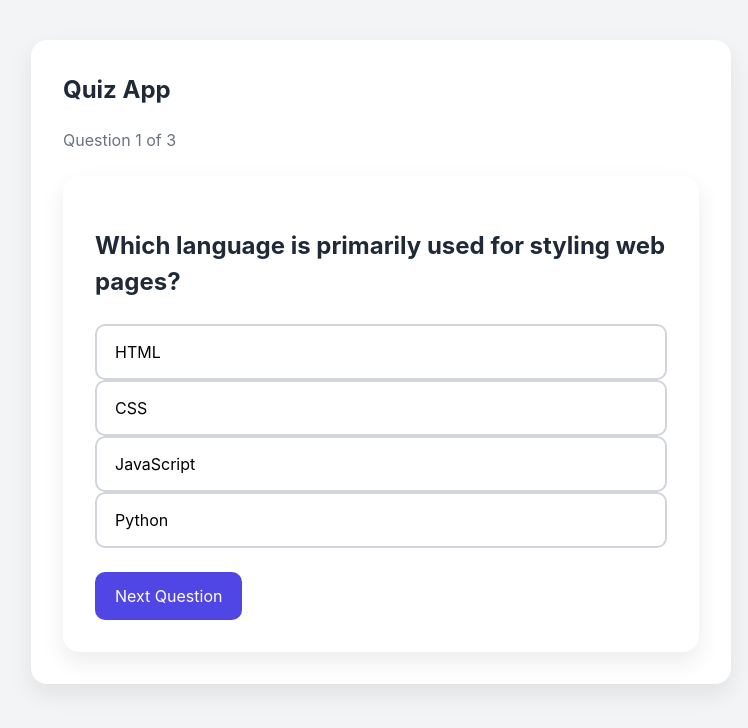
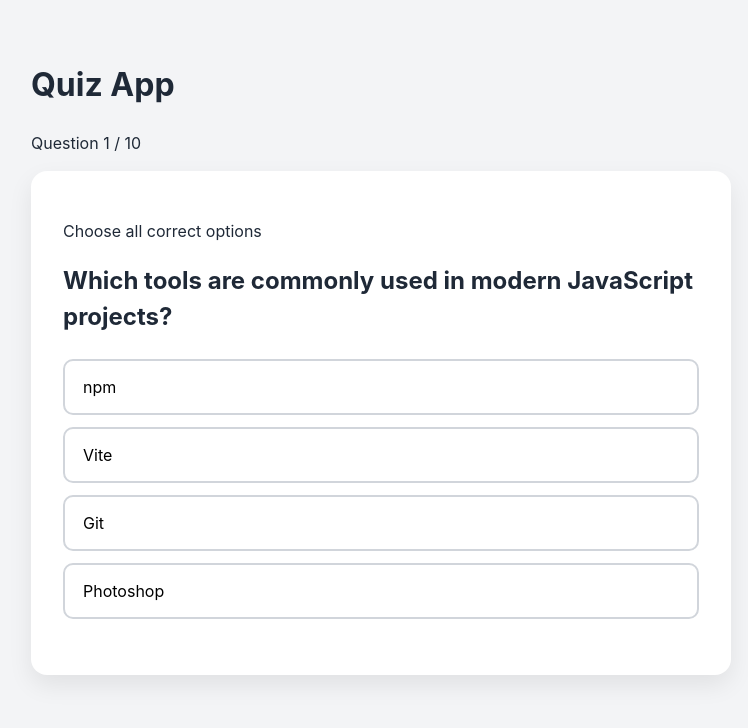
Before and after one commit to mykytapilec/quiz-app, a React (Vite) app: page / in a window 1280 px wide. Shown: the top 728 px of the page, without its empty margins (259-1007 px from the left). Built offline with nearby package versions, Linux system fonts and the light colour scheme.

Commit message:
feat: improve quiz interaction flow and randomize questions

```diff
--- a/src/App.tsx
+++ b/src/App.tsx
@@ -6,39 +6,47 @@ function App() {
   const {
     currentQuestion,
     currentQuestionIndex,
-    selectedAnswer,
-    score,
+    questions,
+    selectedAnswers,
+    wrongAnswers,
+    correctAnswers,
+    mistakes,
+    canProceed,
+    isFinished,
     selectAnswer,
     nextQuestion,
     restartQuiz,
-    isFinished,
-    totalQuestions,
   } = useQuiz();
 
   if (isFinished) {
     return (
-      <main>
-        <ResultScreen score={score} totalQuestions={totalQuestions} onRestart={restartQuiz} />
-      </main>
+      <ResultScreen
+        totalQuestions={questions.length}
+        correctAnswers={correctAnswers}
+        mistakes={mistakes}
+        onRestart={restartQuiz}
+      />
     );
   }
 
   return (
-    <main>
-      <section className="quiz-container">
+    <main className="app">
+      <div className="quiz-header">
         <h1>Quiz App</h1>
 
-        <p className="progress">
-          Question {currentQuestionIndex + 1} of {totalQuestions}
+        <p>
+          Question {currentQuestionIndex + 1} / {questions.length}
         </p>
+      </div>
 
-        <QuizQuestion
-          question={currentQuestion}
-          selectedAnswer={selectedAnswer}
-          onAnswerSelect={selectAnswer}
-          onNextQuestion={nextQuestion}
-        />
-      </section>
+      <QuizQuestion
+        question={currentQuestion}
+        selectedAnswers={selectedAnswers}
+        wrongAnswers={wrongAnswers}
+        canProceed={canProceed}
+        onAnswerSelect={selectAnswer}
+        onNextQuestion={nextQuestion}
+      />
     </main>
   );
 }
--- a/src/components/AnswerButton.tsx
+++ b/src/components/AnswerButton.tsx
@@ -1,19 +1,30 @@
+import type { MouseEventHandler } from 'react';
+
 interface AnswerButtonProps {
   text: string;
   isSelected: boolean;
-  isCorrect?: boolean;
-  onClick: () => void;
+  isCorrect: boolean;
+  isIncorrect: boolean;
+  onClick: MouseEventHandler<HTMLButtonElement>;
 }
 
-function AnswerButton({ text, isSelected, isCorrect, onClick }: AnswerButtonProps) {
-  let className = '';
+function AnswerButton({ text, isSelected, isCorrect, isIncorrect, onClick }: AnswerButtonProps) {
+  let className = 'answer-button';
 
-  if (isSelected) {
-    className = isCorrect ? 'correct' : 'incorrect';
+  if (isCorrect) {
+    className += ' correct';
+  }
+
+  if (isIncorrect) {
+    className += ' incorrect';
+  }
+
+  if (isSelected && !isCorrect) {
+    className += ' selected';
   }
 
   return (
-    <button type="button" className={`answer-button ${className}`} onClick={onClick}>
+    <button className={className} type="button" onClick={onClick}>
       {text}
     </button>
   );
--- a/src/components/QuizQuestion.tsx
+++ b/src/components/QuizQuestion.tsx
@@ -1,38 +1,83 @@
+import { useEffect, useState } from 'react';
 import AnswerButton from './AnswerButton';
 import type { QuizQuestion as QuizQuestionType } from '../types/quiz';
 
 interface QuizQuestionProps {
   question: QuizQuestionType;
-  selectedAnswer?: string;
+  selectedAnswers: string[];
+  wrongAnswers: string[];
+  canProceed: boolean;
   onAnswerSelect: (answerId: string) => void;
   onNextQuestion: () => void;
 }
 
 function QuizQuestion({
   question,
-  selectedAnswer,
+  selectedAnswers,
+  wrongAnswers,
+  canProceed,
   onAnswerSelect,
   onNextQuestion,
 }: QuizQuestionProps) {
+  const [showTooltip, setShowTooltip] = useState(false);
+
+  useEffect(() => {
+    if (!showTooltip) {
+      return;
+    }
+
+    const timer = setTimeout(() => {
+      setShowTooltip(false);
+    }, 1000);
+
+    return () => clearTimeout(timer);
+  }, [showTooltip]);
+
+  const handleNextClick = () => {
+    if (!canProceed) {
+      setShowTooltip(true);
+      return;
+    }
+
+    onNextQuestion();
+  };
+
   return (
     <section className="quiz-container">
+      {question.type === 'multiple' && <p className="question-hint">Choose all correct options</p>}
+
       <h2 className="question-title">{question.question}</h2>
 
-      <div>
-        {question.options.map((option) => (
+      <div className="answers-container">
+        {question.options.map((option) => {
+          const isSelected = selectedAnswers.includes(option.id);
+
+          const isCorrect = isSelected && question.correctAnswerIds.includes(option.id);
+
+          const isIncorrect = wrongAnswers.includes(option.id);
+
+          return (
             <AnswerButton
               key={option.id}
               text={option.text}
-            isSelected={selectedAnswer === option.id}
-            isCorrect={question.correctAnswerId === option.id}
+              isSelected={isSelected}
+              isCorrect={isCorrect}
+              isIncorrect={isIncorrect}
               onClick={() => onAnswerSelect(option.id)}
             />
-        ))}
+          );
+        })}
       </div>
 
-      <button className="next-button" type="button" onClick={onNextQuestion}>
+      <div className="next-button-wrapper">
+        {canProceed && (
+          <button className="next-button" type="button" onClick={handleNextClick}>
             Next Question
           </button>
+        )}
+
+        {showTooltip && <span className="next-tooltip">Find all correct answers first.</span>}
+      </div>
     </section>
   );
 }
--- a/src/components/ResultScreen.tsx
+++ b/src/components/ResultScreen.tsx
@@ -1,21 +1,24 @@
 interface ResultScreenProps {
-  score: number;
   totalQuestions: number;
+  correctAnswers: number;
+  mistakes: number;
   onRestart: () => void;
 }
 
-function ResultScreen({ score, totalQuestions, onRestart }: ResultScreenProps) {
-  const percentage = Math.round((score / totalQuestions) * 100);
+function ResultScreen({ totalQuestions, correctAnswers, mistakes, onRestart }: ResultScreenProps) {
+  const accuracy = Math.round((correctAnswers / totalQuestions) * 100);
 
   return (
     <section className="result-container">
-      <h1>Quiz Completed</h1>
+      <h1>Quiz completed!</h1>
 
       <p>
-        Your score: {score} / {totalQuestions}
+        Score: {correctAnswers} / {totalQuestions}
       </p>
 
-      <p>{percentage}% correct answers</p>
+      <p>Mistakes: {mistakes}</p>
+
+      <p>Accuracy: {accuracy}%</p>
 
       <button className="restart-button" type="button" onClick={onRestart}>
         Restart Quiz
--- a/src/data/questions.ts
+++ b/src/data/questions.ts
@@ -3,7 +3,8 @@ import type { QuizQuestion } from '../types/quiz';
 export const questions: QuizQuestion[] = [
   {
     id: 1,
-    question: 'Which language is primarily used for styling web pages?',
+    question: 'Which technology is primarily used to style web pages?',
+    type: 'single',
     options: [
       {
         id: 'a',
@@ -19,15 +20,111 @@ export const questions: QuizQuestion[] = [
       },
       {
         id: 'd',
+        text: 'SQL',
+      },
+    ],
+    correctAnswerIds: ['b'],
+  },
+  {
+    id: 2,
+    question: 'Which language is used to add interactivity to web pages?',
+    type: 'single',
+    options: [
+      {
+        id: 'a',
+        text: 'JavaScript',
+      },
+      {
+        id: 'b',
+        text: 'CSS',
+      },
+      {
+        id: 'c',
+        text: 'HTML',
+      },
+      {
+        id: 'd',
         text: 'Python',
       },
     ],
-    correctAnswerId: 'b',
+    correctAnswerIds: ['a'],
   },
   {
-    id: 2,
-    question:
-      'Which technology allows developers to build user interfaces with reusable components?',
+    id: 3,
+    question: 'Which library is used for building user interfaces?',
+    type: 'single',
+    options: [
+      {
+        id: 'a',
+        text: 'Express',
+      },
+      {
+        id: 'b',
+        text: 'React',
+      },
+      {
+        id: 'c',
+        text: 'MongoDB',
+      },
+      {
+        id: 'd',
+        text: 'Node.js',
+      },
+    ],
+    correctAnswerIds: ['b'],
+  },
+  {
+    id: 4,
+    question: 'What does HTML stand for?',
+    type: 'single',
+    options: [
+      {
+        id: 'a',
+        text: 'Hyper Text Markup Language',
+      },
+      {
+        id: 'b',
+        text: 'High Transfer Machine Language',
+      },
+      {
+        id: 'c',
+        text: 'Hyperlink Text Management Language',
+      },
+      {
+        id: 'd',
+        text: 'Home Tool Markup Language',
+      },
+    ],
+    correctAnswerIds: ['a'],
+  },
+  {
+    id: 5,
+    question: 'Which tool is commonly used to manage JavaScript packages?',
+    type: 'single',
+    options: [
+      {
+        id: 'a',
+        text: 'npm',
+      },
+      {
+        id: 'b',
+        text: 'Git',
+      },
+      {
+        id: 'c',
+        text: 'Docker',
+      },
+      {
+        id: 'd',
+        text: 'Vite',
+      },
+    ],
+    correctAnswerIds: ['a'],
+  },
+  {
+    id: 6,
+    question: 'Which tool is commonly used to create backend APIs with Node.js?',
+    type: 'single',
     options: [
       {
         id: 'a',
@@ -35,7 +132,103 @@ export const questions: QuizQuestion[] = [
       },
       {
         id: 'b',
-        text: 'Node.js',
+        text: 'Angular',
+      },
+      {
+        id: 'c',
+        text: 'Express',
+      },
+      {
+        id: 'd',
+        text: 'Vue',
+      },
+    ],
+    correctAnswerIds: ['c'],
+  },
+  {
+    id: 7,
+    question: 'Which command installs project dependencies from package.json?',
+    type: 'single',
+    options: [
+      {
+        id: 'a',
+        text: 'npm install',
+      },
+      {
+        id: 'b',
+        text: 'npm build',
+      },
+      {
+        id: 'c',
+        text: 'npm start',
+      },
+      {
+        id: 'd',
+        text: 'npm create',
+      },
+    ],
+    correctAnswerIds: ['a'],
+  },
+  {
+    id: 8,
+    question: 'Which version control system is most commonly used today?',
+    type: 'single',
+    options: [
+      {
+        id: 'a',
+        text: 'Git',
+      },
+      {
+        id: 'b',
+        text: 'SVN',
+      },
+      {
+        id: 'c',
+        text: 'FTP',
+      },
+      {
+        id: 'd',
+        text: 'SSH',
+      },
+    ],
+    correctAnswerIds: ['a'],
+  },
+  {
+    id: 9,
+    question: 'Which technologies are commonly used in frontend development?',
+    type: 'multiple',
+    options: [
+      {
+        id: 'a',
+        text: 'React',
+      },
+      {
+        id: 'b',
+        text: 'CSS',
+      },
+      {
+        id: 'c',
+        text: 'PostgreSQL',
+      },
+      {
+        id: 'd',
+        text: 'TypeScript',
+      },
+    ],
+    correctAnswerIds: ['a', 'b', 'd'],
+  },
+  {
+    id: 10,
+    question: 'Which tools are commonly used in modern JavaScript projects?',
+    type: 'multiple',
+    options: [
+      {
+        id: 'a',
+        text: 'npm',
+      },
+      {
+        id: 'b',
+        text: 'Vite',
       },
       {
         id: 'c',
@@ -43,32 +236,9 @@ export const questions: QuizQuestion[] = [
       },
       {
         id: 'd',
-        text: 'Docker',
+        text: 'Photoshop',
       },
     ],
-    correctAnswerId: 'a',
-  },
-  {
-    id: 3,
-    question: 'Which command is used to install project dependencies with npm?',
-    options: [
-      {
-        id: 'a',
-        text: 'npm start',
-      },
-      {
-        id: 'b',
-        text: 'npm install',
-      },
-      {
-        id: 'c',
-        text: 'npm build',
-      },
-      {
-        id: 'd',
-        text: 'npm create',
-      },
-    ],
-    correctAnswerId: 'b',
+    correctAnswerIds: ['a', 'b', 'c'],
   },
 ];
--- a/src/hooks/useQuiz.ts
+++ b/src/hooks/useQuiz.ts
@@ -1,54 +1,102 @@
 import { useState } from 'react';
-import { questions } from '../data/questions';
+import { questions as initialQuestions } from '../data/questions';
+
+function shuffleQuestions() {
+  return [...initialQuestions].sort(() => Math.random() - 0.5);
+}
 
 function useQuiz() {
+  const [questions, setQuestions] = useState(shuffleQuestions);
   const [currentQuestionIndex, setCurrentQuestionIndex] = useState(0);
-  const [selectedAnswers, setSelectedAnswers] = useState<Record<number, string>>({});
-  const [score, setScore] = useState(0);
+
+  const [selectedAnswers, setSelectedAnswers] = useState<string[]>([]);
+  const [wrongAnswers, setWrongAnswers] = useState<string[]>([]);
+
+  const [correctAnswers, setCorrectAnswers] = useState(0);
+  const [mistakes, setMistakes] = useState(0);
 
   const currentQuestion = questions[currentQuestionIndex];
 
-  const selectedAnswer = currentQuestion ? selectedAnswers[currentQuestion.id] : undefined;
+  const isFinished = currentQuestionIndex >= questions.length;
+
+  const canProceed =
+    currentQuestion &&
+    selectedAnswers.length === currentQuestion.correctAnswerIds.length &&
+    selectedAnswers.every((answerId) => currentQuestion.correctAnswerIds.includes(answerId));
 
   const selectAnswer = (answerId: string) => {
-    if (!currentQuestion || selectedAnswer) {
+    if (!currentQuestion) {
       return;
     }
 
-    const isCorrect = currentQuestion.correctAnswerId === answerId;
+    const isCorrect = currentQuestion.correctAnswerIds.includes(answerId);
 
-    setSelectedAnswers((previousAnswers) => ({
-      ...previousAnswers,
-      [currentQuestion.id]: answerId,
-    }));
+    if (!isCorrect) {
+      setMistakes((previous) => previous + 1);
 
-    if (isCorrect) {
-      setScore((previousScore) => previousScore + 1);
+      setWrongAnswers([answerId]);
+
+      setTimeout(() => {
+        setWrongAnswers([]);
+      }, 1000);
+
+      return;
     }
+
+    setSelectedAnswers((previous) => {
+      if (previous.includes(answerId)) {
+        return previous;
+      }
+
+      if (currentQuestion.type === 'single') {
+        return [answerId];
+      }
+
+      return [...previous, answerId];
+    });
   };
 
   const nextQuestion = () => {
-    setCurrentQuestionIndex((previousIndex) => previousIndex + 1);
+    if (!canProceed) {
+      return;
+    }
+
+    setCorrectAnswers((previous) => previous + 1);
+
+    setCurrentQuestionIndex((previous) => previous + 1);
+
+    setSelectedAnswers([]);
+    setWrongAnswers([]);
   };
 
   const restartQuiz = () => {
+    setQuestions(shuffleQuestions());
     setCurrentQuestionIndex(0);
-    setSelectedAnswers({});
-    setScore(0);
+
+    setSelectedAnswers([]);
+    setWrongAnswers([]);
+
+    setCorrectAnswers(0);
+    setMistakes(0);
   };
 
-  const isFinished = currentQuestionIndex >= questions.length;
-
   return {
+    questions,
     currentQuestion,
     currentQuestionIndex,
-    selectedAnswer,
-    score,
+
+    selectedAnswers,
+    wrongAnswers,
+
+    correctAnswers,
+    mistakes,
+
+    canProceed,
+    isFinished,
+
     selectAnswer,
     nextQuestion,
     restartQuiz,
-    isFinished,
-    totalQuestions: questions.length,
   };
 }
 
--- a/src/index.css
+++ b/src/index.css
@@ -101,3 +101,35 @@ main {
   margin-bottom: 24px;
   color: #6b7280;
 }
+
+.next-button-wrapper {
+  position: relative;
+  display: inline-block;
+}
+
+.next-tooltip {
+  position: absolute;
+  bottom: calc(100% + 8px);
+  left: 50%;
+  transform: translateX(-50%);
+  background: #dc2626;
+  color: white;
+  padding: 6px 10px;
+  border-radius: 6px;
+  font-size: 14px;
+  white-space: nowrap;
+}
+
+.answer-button.selected {
+  border-color: #2563eb;
+}
+
+.answer-button.correct {
+  background-color: #16a34a;
+  color: white;
+}
+
+.answer-button.incorrect {
+  background-color: #dc2626;
+  color: white;
+}
```
Also changed, not shown: src/types/quiz.ts (+6 -9 lines), 1 other file (tests, documents, lock files or other folders). Lines whose indentation alone changed are shown as unchanged.
